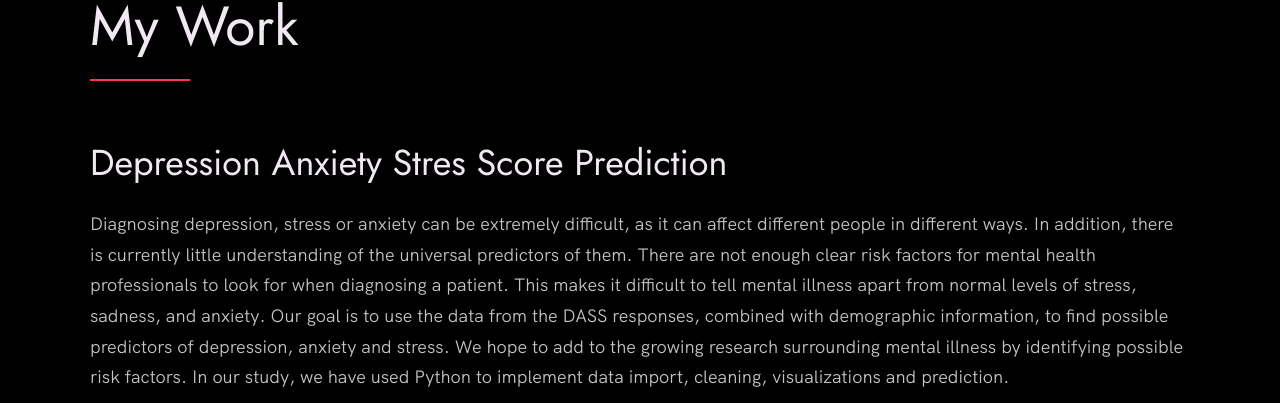
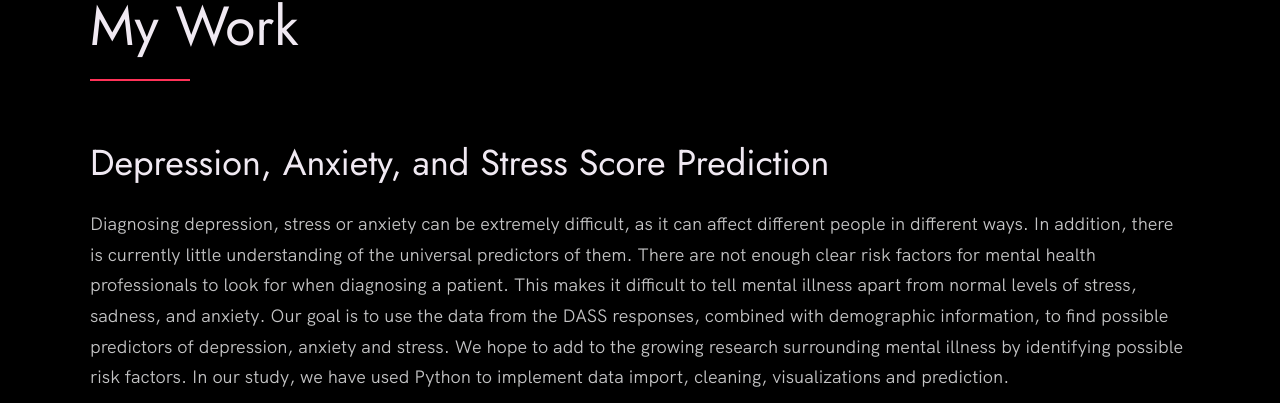
Before and after one commit to Kartikullal/Kartikullal.github.io, a plain HTML site: page index.html in a window 1280 px wide. Shown: the part 927-1330 px from the top of the page. Drawn offline with Linux system fonts and the light colour scheme.

Commit message:
Update index.html

```diff
--- a/index.html
+++ b/index.html
@@ -98,7 +98,7 @@
 
           <div class="work__box">
             <div class="work__text">
-              <h3>Depression Anxiety Stres Score Prediction</h3>
+              <h3>Depression, Anxiety, and Stress Score Prediction</h3>
               <p>
                 Diagnosing depression, stress or anxiety can be extremely difficult, as it can affect different people in different ways. In addition, there is currently little understanding of the universal predictors of them. There are not enough clear risk factors for mental health professionals to look for when diagnosing a patient. This makes it difficult to tell mental illness apart from normal levels of stress, sadness, and anxiety. Our goal is to use the data from the DASS responses, combined with demographic information, to find possible predictors of depression, anxiety and stress. We hope to add to the growing research surrounding mental illness by identifying possible risk factors. In our study, we have used Python to implement data import, cleaning, visualizations and prediction.
               </p>
```
